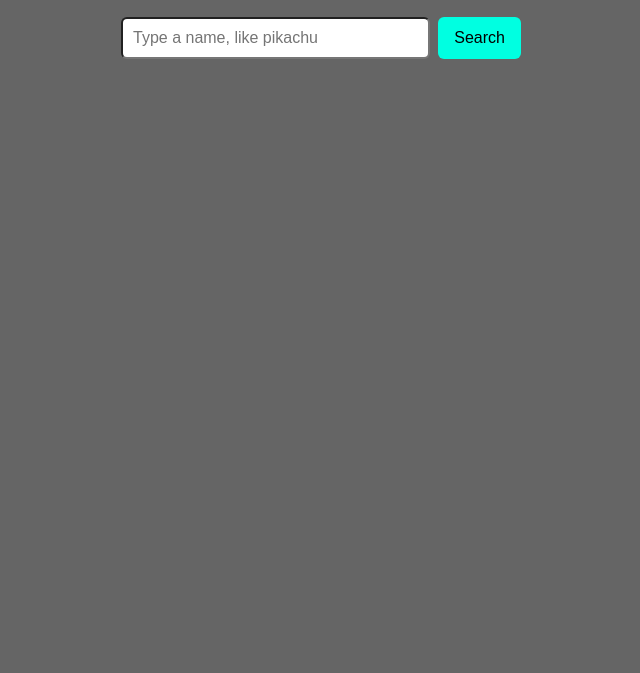
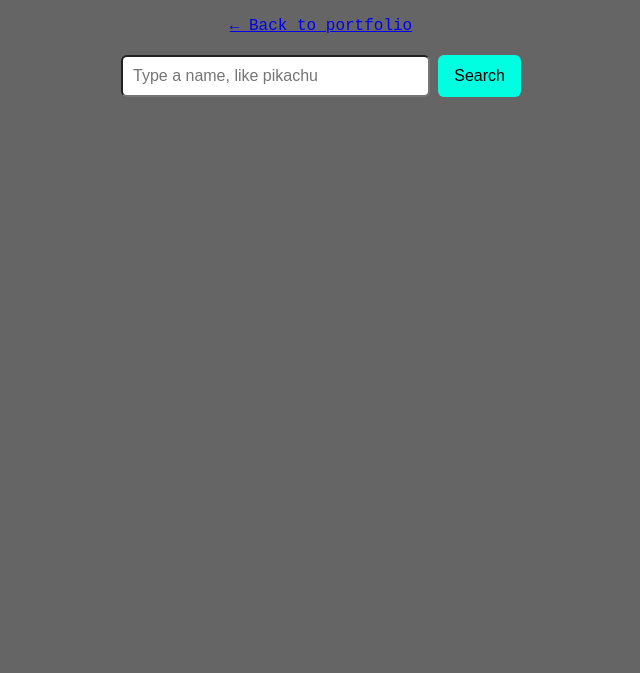
Before and after one commit to bubba957/pokedexAPI, a plain HTML site: page index.html in a window 1280 px wide. Shown: the part 127-800 px from the top of the page, without its empty margins (319-959 px from the left). Drawn offline with Linux system fonts and the light colour scheme.

Commit message:
added back button

```diff
--- a/index.html
+++ b/index.html
@@ -9,6 +9,7 @@
 </head>
 <body>
   <h1>Pokédex</h1>
+  <p><a href="../contact.html">← Back to portfolio</a></p>
   <div class="search-bar">
     <input id="search" type="search" placeholder="Type a name, like pikachu">
     <button id="go">Search</button>
```
